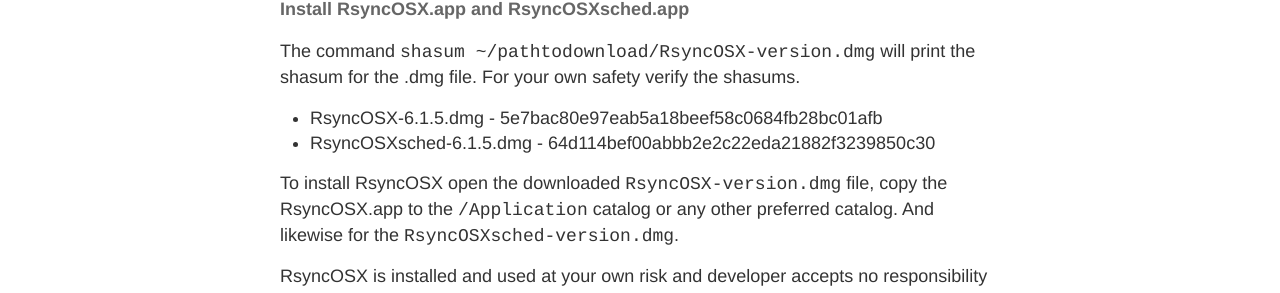
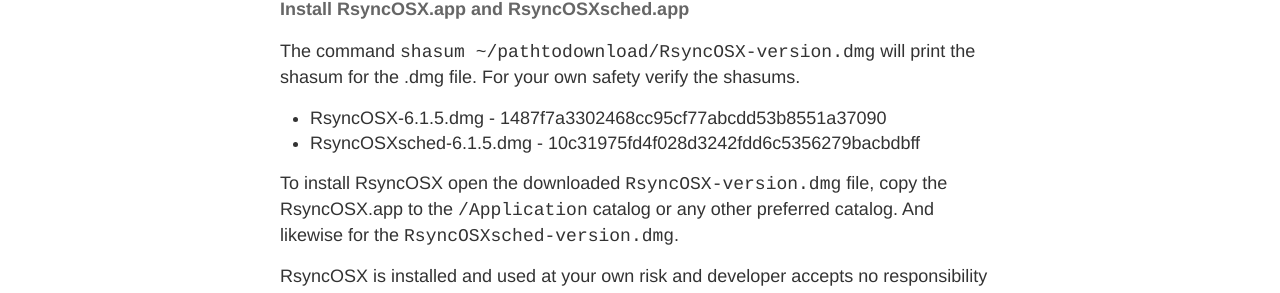
Before and after one commit to d2s/Documentation, a Jekyll site: the page built from _posts/2018-04-10-RsyncOSX.md, in a window 1280 px wide. Shown: the part 342-635 px from the top of the page. Built offline with Jekyll 4.4.1, drawn with Linux system fonts in a browser that asks for light colours.

Commit message:
Update 2018-04-10-RsyncOSX.md

```diff
--- a/_posts/2018-04-10-RsyncOSX.md
+++ b/_posts/2018-04-10-RsyncOSX.md
@@ -11,8 +11,8 @@ RsyncOSX is [signed and notarized](/Notarized). There is a short [intro](/Intro)
 
 The command `shasum ~/pathtodownload/RsyncOSX-version.dmg` will print the shasum for the .dmg file. For your own safety verify the shasums.
 
-- RsyncOSX-6.1.5.dmg - 5e7bac80e97eab5a18beef58c0684fb28bc01afb
--	RsyncOSXsched-6.1.5.dmg - 64d114bef00abbb2e2c22eda21882f3239850c30
+- RsyncOSX-6.1.5.dmg - 1487f7a3302468cc95cf77abcdd53b8551a37090
+-	RsyncOSXsched-6.1.5.dmg - 10c31975fd4f028d3242fdd6c5356279bacbdbff
 
 To install RsyncOSX open the downloaded `RsyncOSX-version.dmg` file, copy the RsyncOSX.app to the `/Application` catalog or any other preferred catalog. And likewise for the `RsyncOSXsched-version.dmg`.
 
```
